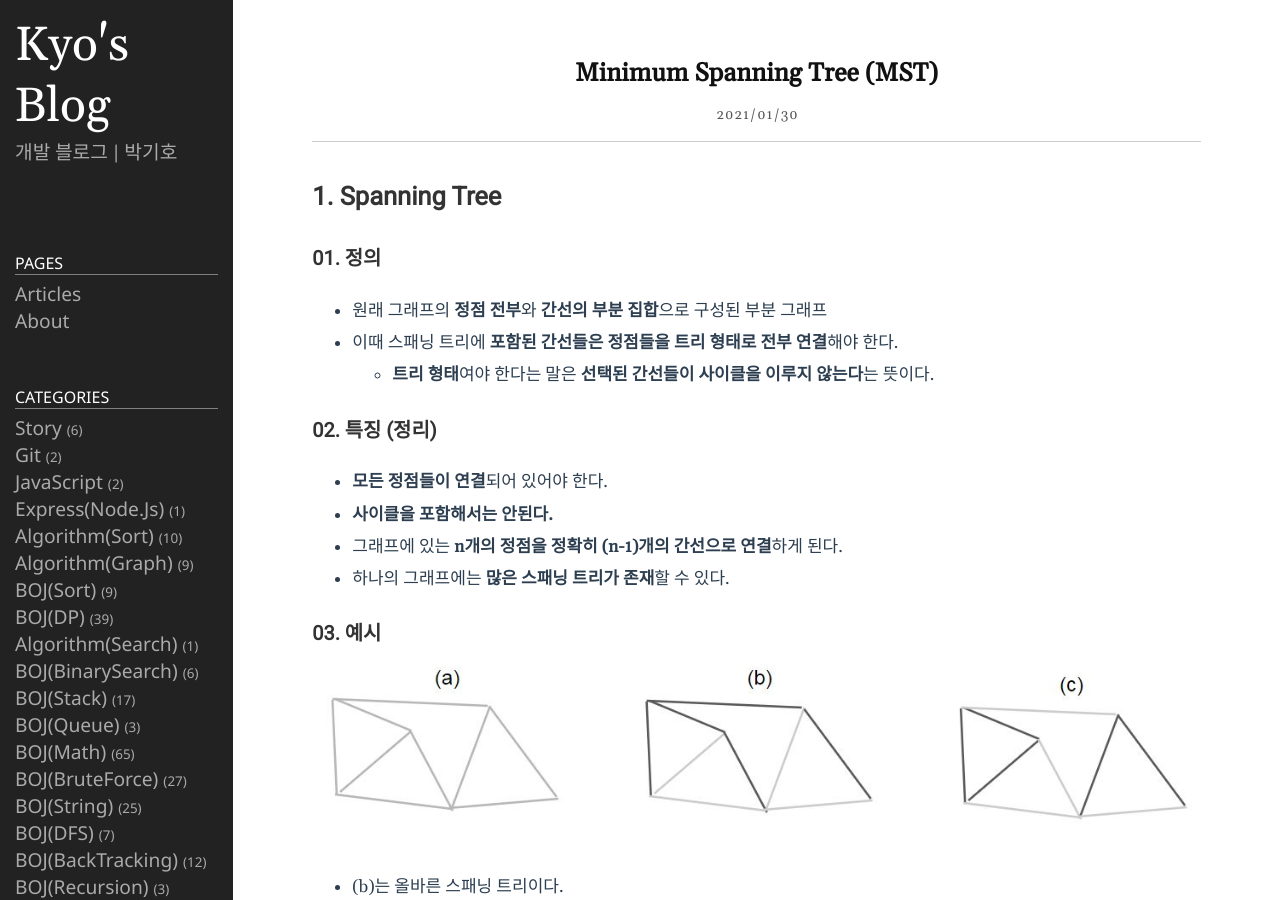
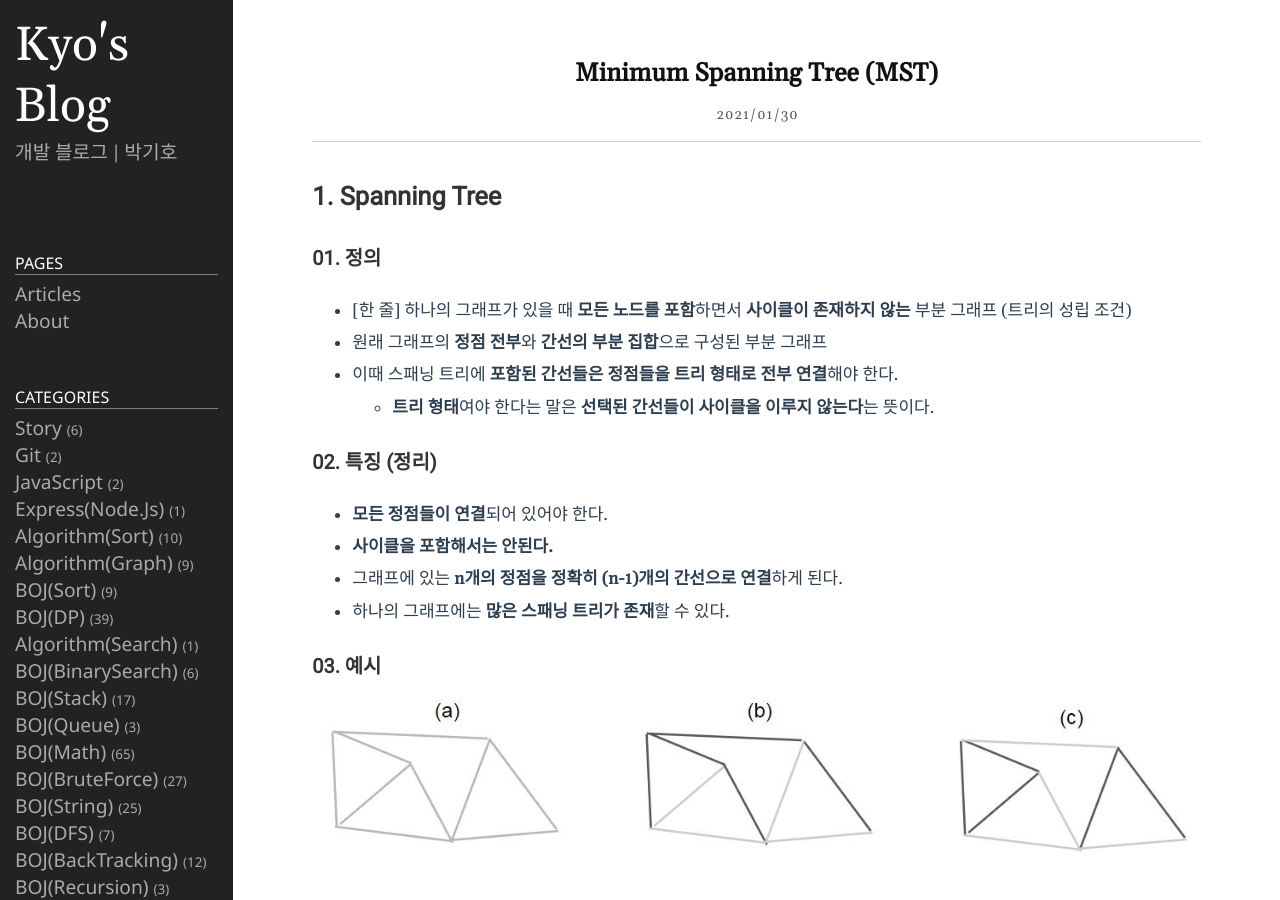
Before and after one commit to qkrrlgh519/qkrrlgh519.github.io, a Jekyll site: the page built from _posts/2021-01-30-Algorithm-Graph-MST.markdown, in a window 1280 px wide and 900 px high. Built offline with Jekyll 4.4.1, drawn with Linux system fonts in a browser that asks for light colours.

Commit message:
feat: MST 관련 내용 추가

```diff
--- a/_posts/2021-01-30-Algorithm-Graph-MST.markdown
+++ b/_posts/2021-01-30-Algorithm-Graph-MST.markdown
@@ -9,6 +9,7 @@ categories: Algorithm(Graph)
 
 ### 01. 정의
 
+- [한 줄] 하나의 그래프가 있을 때 **모든 노드를 포함**하면서 **사이클이 존재하지 않는** 부분 그래프 (트리의 성립 조건)
 - 원래 그래프의 **정점 전부**와 **간선의 부분 집합**으로 구성된 부분 그래프
 - 이때 스패닝 트리에 **포함된 간선들은 정점들을 트리 형태로 전부 연결**해야 한다.
   - **트리 형태**여야 한다는 말은 **선택된 간선들이 사이클을 이루지 않는다**는 뜻이다.
@@ -65,4 +66,5 @@ categories: Algorithm(Graph)
 
 - 알고리즘 문제 해결 전략 2 (구종만 지음)
 - C언어로 쉽게 풀어쓴 자료구조 (천인국, 공용해, 하상호 지음)
+- [이것이 코딩테스트다 (나동빈 지음)](https://www.hanbit.co.kr/store/books/look.php?p_code=B8945183661)
 - [https://gmlwjd9405.github.io/2018/08/28/algorithm-mst.html](https://gmlwjd9405.github.io/2018/08/28/algorithm-mst.html)
```
